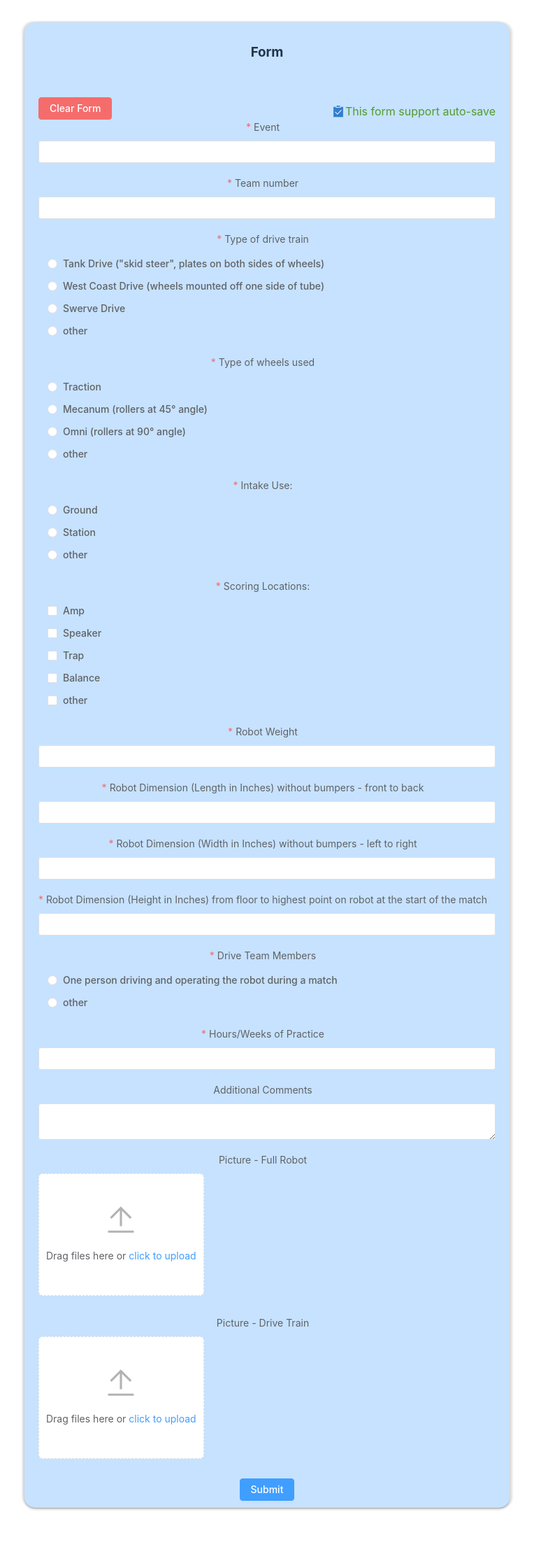
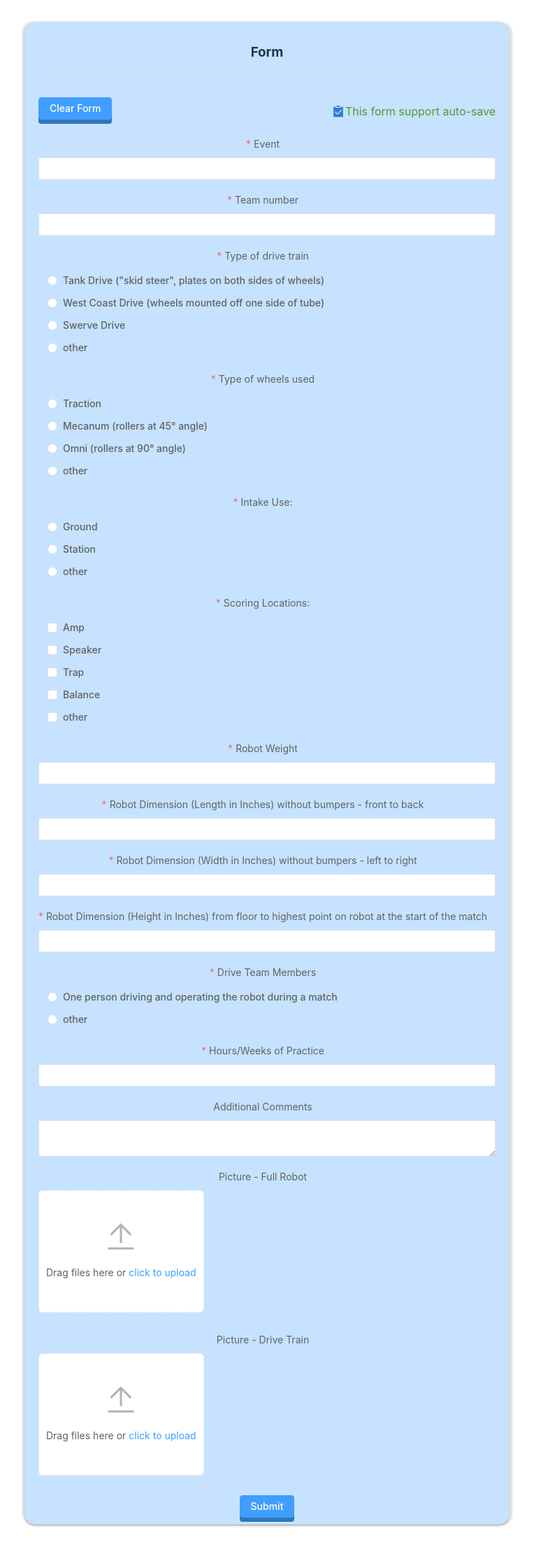
Before and after one commit to 1834423612/Pit-scouting, a Vue app: page / in a window 1280 px wide. Shown: the whole page at 70% size, without its empty margins (258-1022 px from the left). Before the commit the page ends 2187 px from the top, so only its background shows below. Built offline with nearby package versions, Linux system fonts and the light colour scheme; what vform3-builds would draw is missing.

Commit message:
Updated style

```diff
--- a/src/views/index.vue
+++ b/src/views/index.vue
@@ -11,7 +11,8 @@
 
       <el-divider border-style="dashed" />
       <div class="form-header">
-        <el-button type="danger" @click="clearForm">Clear Form</el-button>
+        <el-button type="primary" @click="clearForm" class="shadow">Clear Form</el-button>
+
         <div class="saving-status">
           <el-icon v-if="!formModified" color="#337ecc" :size="20">
             <checked />
@@ -32,7 +33,7 @@
           <span v-else style="color: #529b2e">This form support auto-save</span>
         </div>
       </div>
-
+      <br>
       <el-form-item
         v-for="x of form"
         :key="x.question"
@@ -58,7 +59,12 @@
           title="Valid forms: _ , _._ , n/d , _ n/d"
           required
         ></el-input>
-
+        <el-input
+          v-else-if="x.type === 'integer'"
+          v-model="x.value"
+          required
+          pattern="^\d+$"
+        ></el-input>
         <el-radio-group
           v-else-if="x.type === 'radio'"
           v-model="x.value"
@@ -152,13 +158,17 @@
           </div>
         </el-upload>
       </el-form-item>
-      <el-button type="primary" @click="submitForm">Submit</el-button>
+      <el-button type="primary" @click="submitForm" class="shadow">Submit</el-button>
     </el-form>
   </div>
 </template>
 
 <script>
-import axios from "axios";
+//import axios from "axios";
+import { ref, version as vueVersion } from 'vue'
+import { version as epVersion } from 'element-plus'
+import { ElementPlus } from '@element-plus/icons-vue'
+
 
 export default {
   data() {
@@ -175,7 +185,7 @@ export default {
         },
         {
           question: "Team number",
-          type: "number",
+          type: "integer",
           required: true,
           value: null,
         },
@@ -579,4 +589,11 @@ export default {
 
   margin-left: 2%;
 }
+.shadow {
+    box-shadow: 0 6px #3077b9;
+    transition: all .1s ease-in-out;
+}
+.shadow:hover {
+  box-shadow: 0 6px #76a5e3;
+  transition: all .1s ease-in-out;}
 </style>
```
